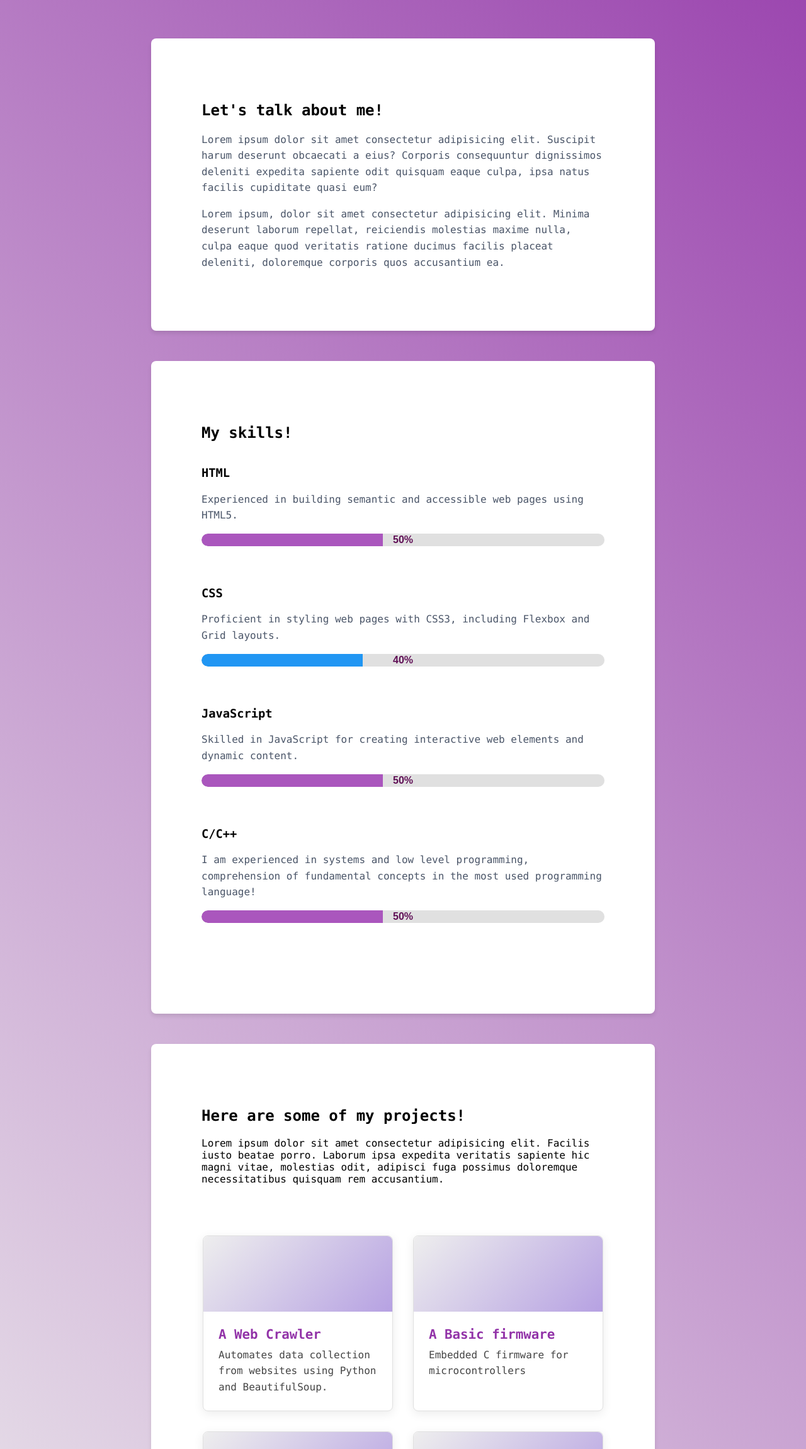
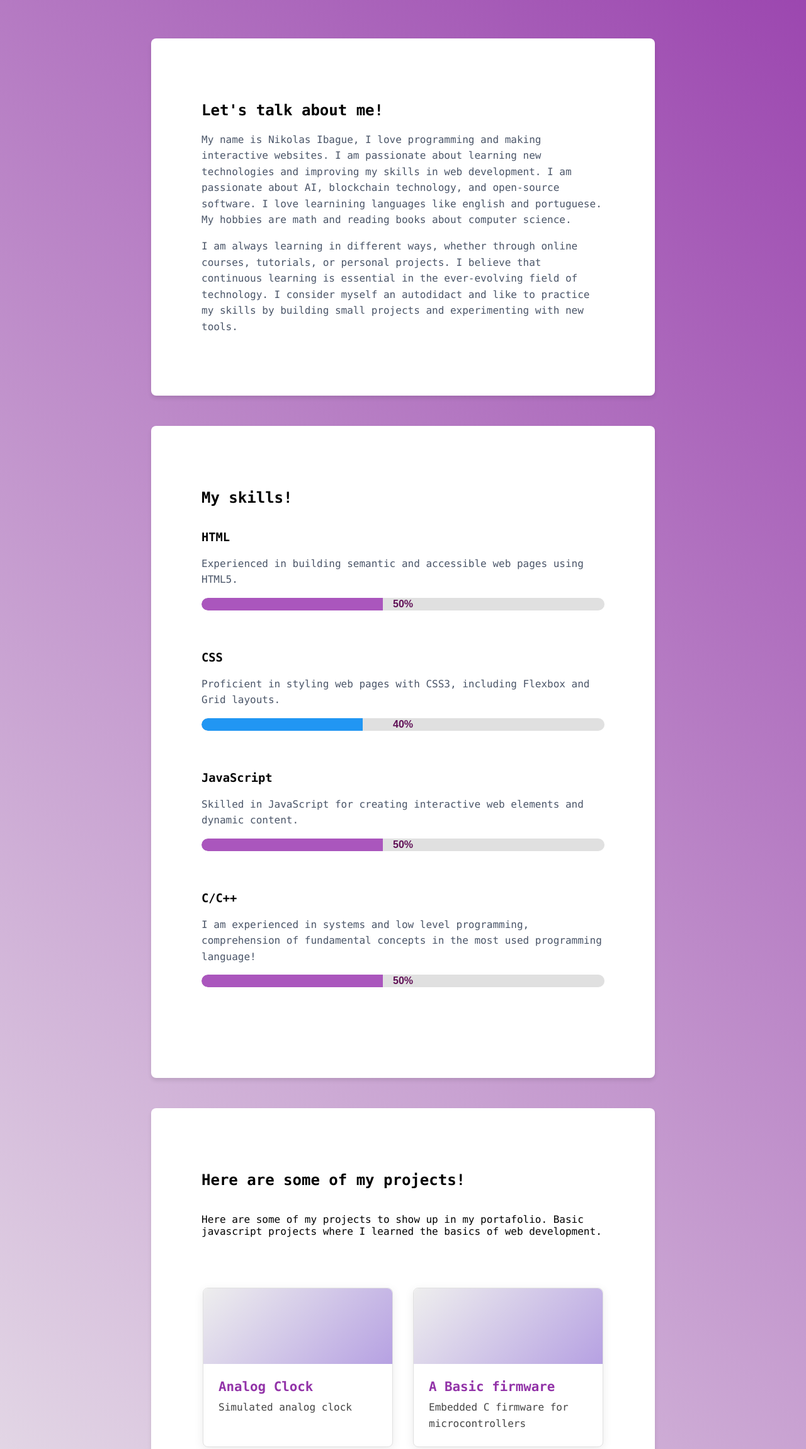
Before and after one commit to nibague/web_portafolio, a plain HTML site: page index.html in a window 1280 px wide. Shown: the part 500-2800 px from the top of the page at 63% size. Drawn offline with Linux system fonts and the light colour scheme.

Commit message:
editing website landpage info

```diff
--- a/index.html
+++ b/index.html
@@ -31,10 +31,14 @@
         <article id="About">
           <h2>Let's talk about me!</h2>
           <p>
-            Lorem ipsum dolor sit amet consectetur adipisicing elit. Suscipit harum deserunt obcaecati a eius? Corporis consequuntur dignissimos deleniti expedita sapiente odit quisquam eaque culpa, ipsa natus facilis cupiditate quasi eum?
+            My name is Nikolas Ibague, I love programming and making interactive websites. I am passionate about learning new technologies and improving my skills in web development.
+            I am passionate about AI, blockchain technology, and open-source software.
+            I love learnining languages like english and portuguese.
+            My hobbies are math and reading books about computer science.
           </p>
           <p>
-            Lorem ipsum, dolor sit amet consectetur adipisicing elit. Minima deserunt laborum repellat, reiciendis molestias maxime nulla, culpa eaque quod veritatis ratione ducimus facilis placeat deleniti, doloremque corporis quos accusantium ea.
+            I am always learning in different ways, whether through online courses, tutorials, or personal projects. I believe that continuous learning is essential in the ever-evolving field of technology.
+            I consider myself an autodidact and like to practice my skills by building small projects and experimenting with new tools.
           </p>
         </article>
       </section>
@@ -80,15 +84,18 @@
       <section id="Projects">
         <article>
           <h2>Here are some of my projects!</h2>
-          Lorem ipsum dolor sit amet consectetur adipisicing elit. Facilis iusto beatae porro. Laborum ipsa expedita veritatis sapiente hic magni vitae, molestias odit, adipisci fuga possimus doloremque necessitatibus quisquam rem accusantium.
+          <br>
+          Here are some of my projects to show up in my portafolio.
+          Basic javascript projects where I learned the basics of web development.
+
           <div class="projects-grid">
           <a href="#">
             <div class="project-image">
 
             </div>
             <div class="project-content">
-              <h3>A Web Crawler</h3>
-              <p>Automates data collection from websites using Python and BeautifulSoup.</p>
+              <h3>Analog Clock</h3>
+              <p>Simulated analog clock</p>
             </div>
           </a>
           <a href="#">
```
